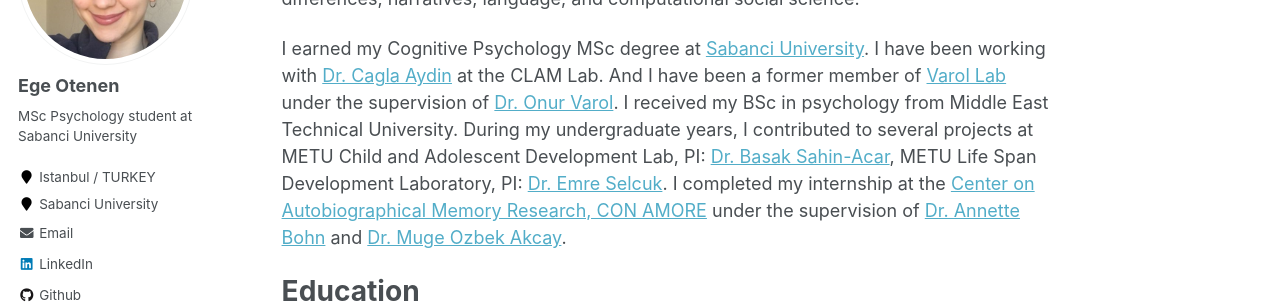
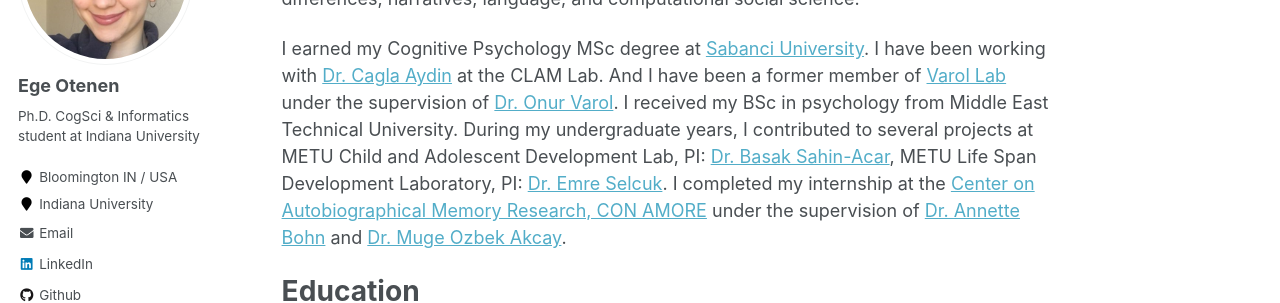
Before and after one commit to egeotenen/egeotenen.github.io, a Jekyll site: the page built from _pages/about.md, in a window 1280 px wide. Shown: the part 228-531 px from the top of the page. Built offline with Jekyll 4.4.1, drawn with Linux system fonts in a browser that asks for light colours; some web fonts are replaced.

Commit message:
cinfiig
cinfiigf

```diff
--- a/_config.yml
+++ b/_config.yml
@@ -10,7 +10,7 @@ locale                   : "en-US"
 title                    : "Ege Otenen's Personal Webpage"
 title_separator          : "-"
 name                     : &name "Ege Otenen"
-description              : &description "Memory Researcher, MSc Cognitive Psychology"
+description              : &description "explorer of cognition"
 url                      : http://www.egeotenen.com/ # the base hostname & protocol for your site e.g. "https://mmistakes.github.io"
 baseurl                  : "" # the subpath of your site, e.g. "/blog"
 repository               : "egeotenen/egeotenen.github.io"
@@ -82,9 +82,9 @@ analytics:
 author:
   name             : "Ege Otenen"
   avatar           : "https://raw.githubusercontent.com/egeotenen/egeotenen.github.io/master/images/ege.jpg"
-  bio              : "MSc Psychology student at Sabanci University "
-  location         : "Istanbul / TURKEY "
-  employer         : "Sabanci University"
+  bio              : "Ph.D. CogSci & Informatics student at Indiana University "
+  location         : "Bloomington IN / USA "
+  employer         : "Indiana University"
   pubmed           :
   googlescholar    :
   email            : "otenenege@gmail.com"
@@ -102,7 +102,7 @@ author:
   instagram        :
   impactstory      : #"https://profiles.impactstory.org/u/xxxx-xxxx-xxxx-xxxx"
   lastfm           :
-  linkedin         : "https://www.linkedin.com/in/ege-otenen-1a89b1149"
+  linkedin         : "https://www.linkedin.com/in/ege-otenen-1a89b1149/"
   orcid            : "https://orcid.org/0000-0001-9887-5603"
   pinterest        :
   soundcloud       :
```
Also changed, not shown: 1 other file.
